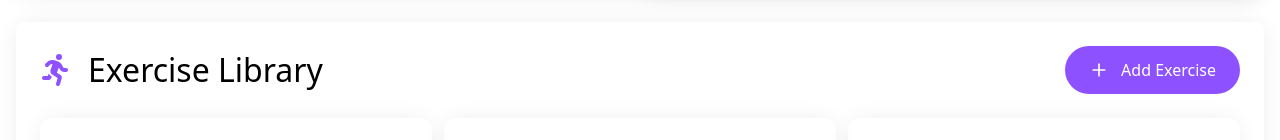
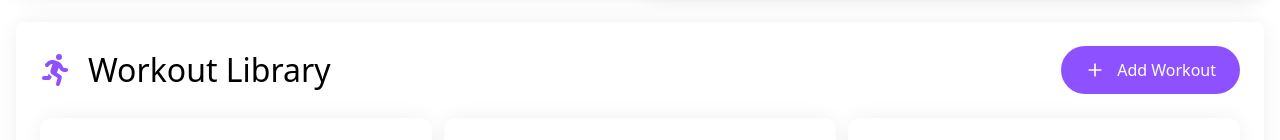
Before and after one commit to Chiuliana/fit-body, a React (Vite) app: page /fit-body/workouts in a window 1280 px wide. Shown: the part 250-390 px from the top of the page. Built offline with nearby package versions, Linux system fonts and the light colour scheme.

Commit message:
fix typos

```diff
--- a/src/pages/Workouts.tsx
+++ b/src/pages/Workouts.tsx
@@ -76,7 +76,7 @@ const Workouts: React.FC = () => {
         <div className='h-full p-6 rounded-lg shadow-[0px_0px_25px_-5px_rgba(0,0,0,0.1)] dark:bg-neutral-700'>
           <div className='flex items-center gap-4'>
             <FaPersonRunning className='w-8 h-8 text-violet-500 dark:text-lime-400' />
-            <h1 className='text-[32px]'>Exercise Library</h1>
+            <h1 className='text-[32px]'>Workout Library</h1>
             <button
               className={`cursor-pointer flex items-center justify-center gap-3 px-6 py-3 ml-auto font-medium rounded-full transition-colors duration-300 ${
                 form
@@ -92,7 +92,7 @@ const Workouts: React.FC = () => {
               ) : (
                 <>
                   <FiPlus className='w-5 h-5' />
-                  <span>Add Exercise</span>
+                  <span>Add Workout</span>
                 </>
               )}
             </button>
```
